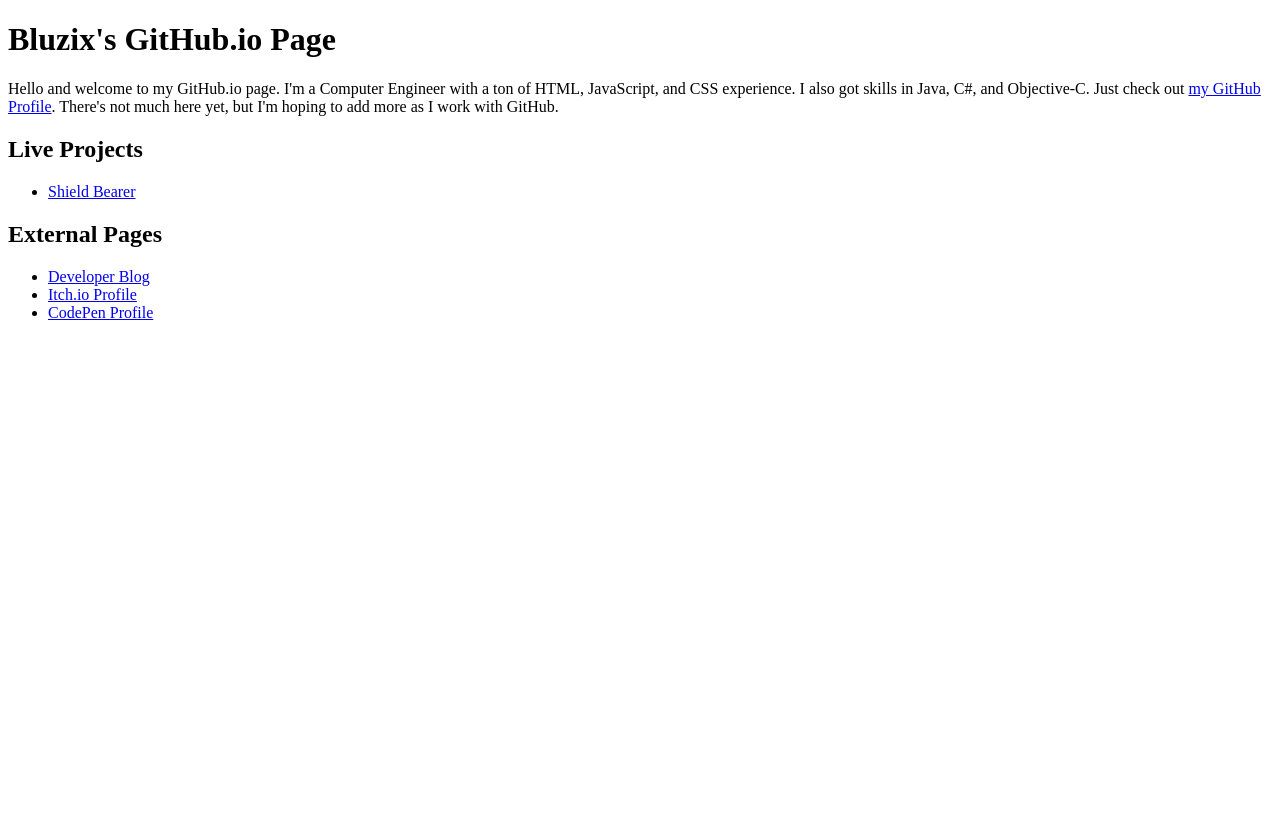
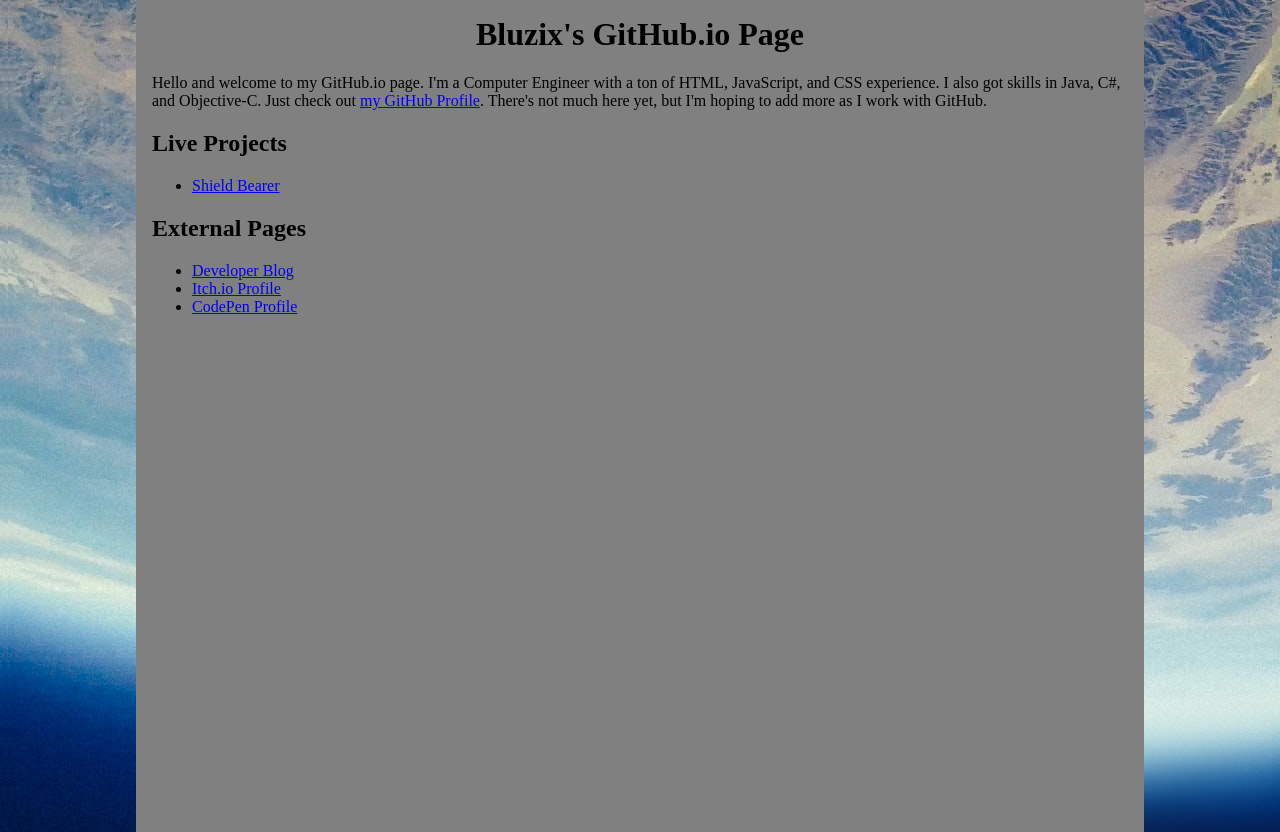
Before and after one commit to Bluzix/bluzix.github.io, a plain HTML site: page index.htm in a window 1280 px wide. Before the commit the page ends 800 px from the top, so only its background shows below. Drawn offline with Linux system fonts and the light colour scheme.

Commit message:
Centered Main Content
- When screen over 1100px wide, content has margins
- When screen is less than 1100px wide, content loses its margin
- content has a gray background
- the html and body have the background of the moon
- background provided by
https://www.pexels.com/photo/earth-space-cosmos-5439/
- centered top header

```diff
--- /dev/null
+++ b/css/main.css
@@ -0,0 +1,30 @@
+/* Add Margin with very wide Screens */
+@media screen and (min-width: 1100px) {
+  div.mainContent {
+    margin-left: 8rem;
+    margin-right: 8rem;
+  }
+}
+
+/* Make the Height the full height of the browser */
+html, body {
+  margin-top: 0;
+  margin-bottom: 0;
+  height: 100%;
+  /* Background image from https://www.pexels.com/photo/earth-space-cosmos-5439/ */
+  background-image: url("../img/background.jpg");
+  background-color: #346c9d;
+}
+
+/* Div holding the main content on the page */
+div.mainContent {
+  height: 100%;
+  padding: 1rem;
+  background-color: gray;
+}
+
+/* The top header inside div.mainContent */
+div.mainContent h1 {
+  margin-top: 0;
+  text-align: center;
+}
--- a/index.htm
+++ b/index.htm
@@ -2,8 +2,10 @@
 <html>
 	<head>
 		<title>Bluzix's GitHub.io Page</title>
+		<link rel="stylesheet" type="text/css" href="css/main.css" />
 	</head>
 	<body>
+		<div class="mainContent">
 			<h1>Bluzix's GitHub.io Page</h1>
 			<p>Hello and welcome to my GitHub.io page.  I'm a Computer Engineer with a ton of HTML, JavaScript, and CSS experience.
 				I also got skills in Java, C#, and Objective-C.  Just check out <a href="https://github.com/Bluzix">my GitHub Profile</a>.
@@ -20,5 +22,6 @@
 				<li><a href="https://bluzix.itch.io">Itch.io Profile</a></li>
 				<li><a href="https://codepen.io/bluzix">CodePen Profile</a></li>
 			</ul>
+		</div>
 	</body>
 </html>
```
Also changed, not shown: img/background.jpg (added). Lines whose indentation alone changed are shown as unchanged.
